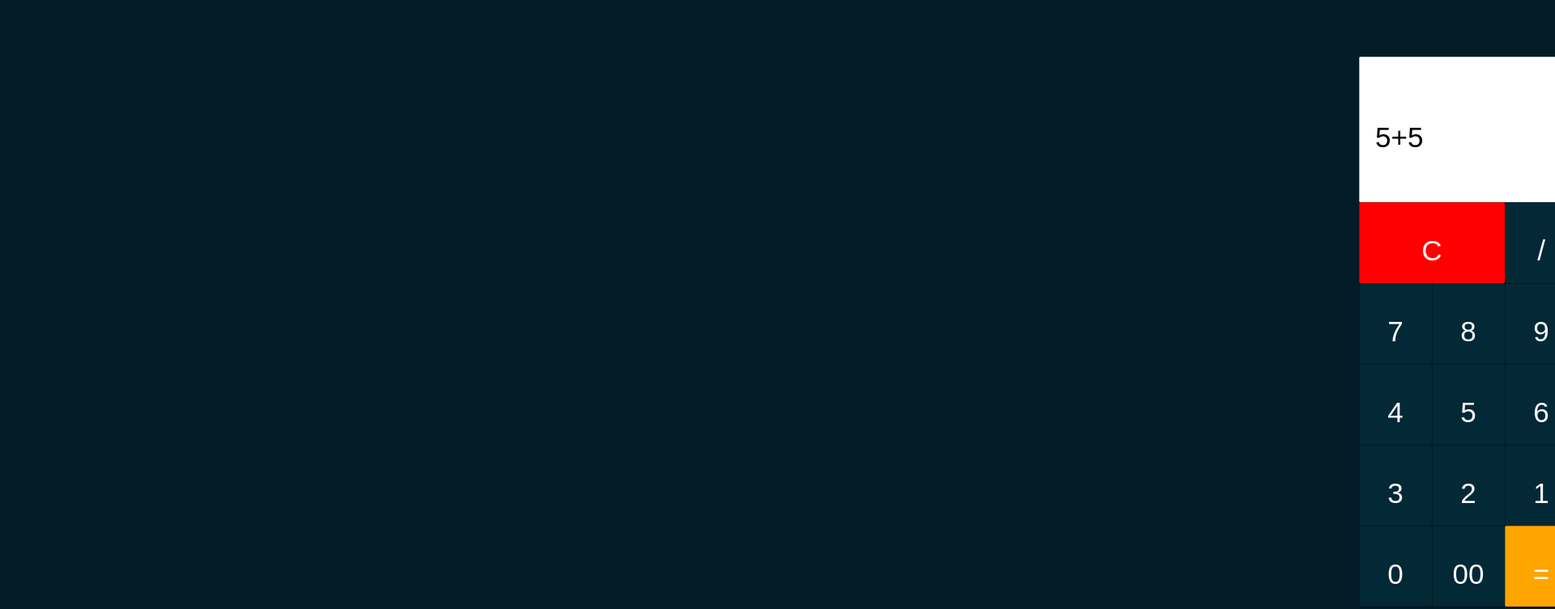
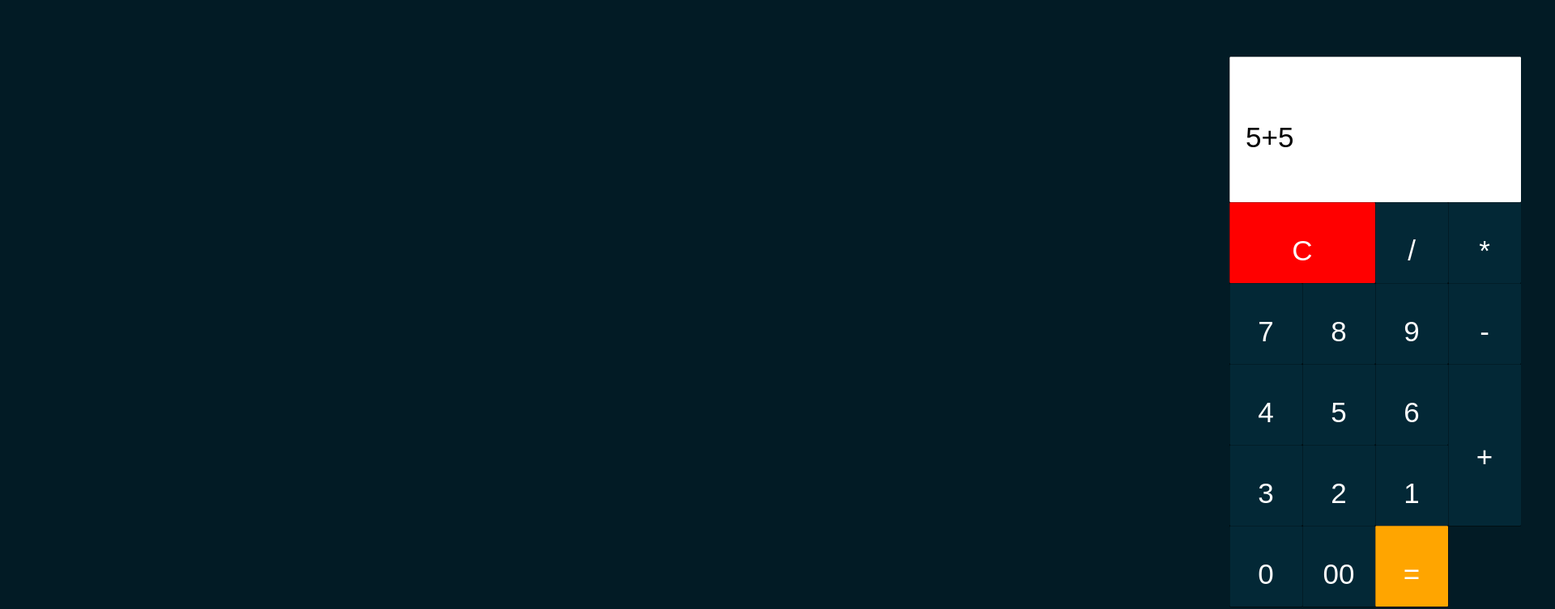
Before and after one commit to danielopus1/Calculator-grid, a plain HTML site: page index.html in a window 1280 px wide. Shown: the top 753 px of the page at 81% size, 1920 px wide, since content can reach past the window. Drawn offline with Linux system fonts and the light colour scheme.

Commit message:
first commit

```diff
--- a/style.css
+++ b/style.css
@@ -9,7 +9,8 @@ body {
     font-family: sans-serif;
     font-weight: lighter;
     font-size: 35px;
-    padding-left: 100rem;
+    padding-left: 90rem;
+    margin-top: 10rem;
     margin: 70px;
     width: 15rem;
     height: 10rem;
```
